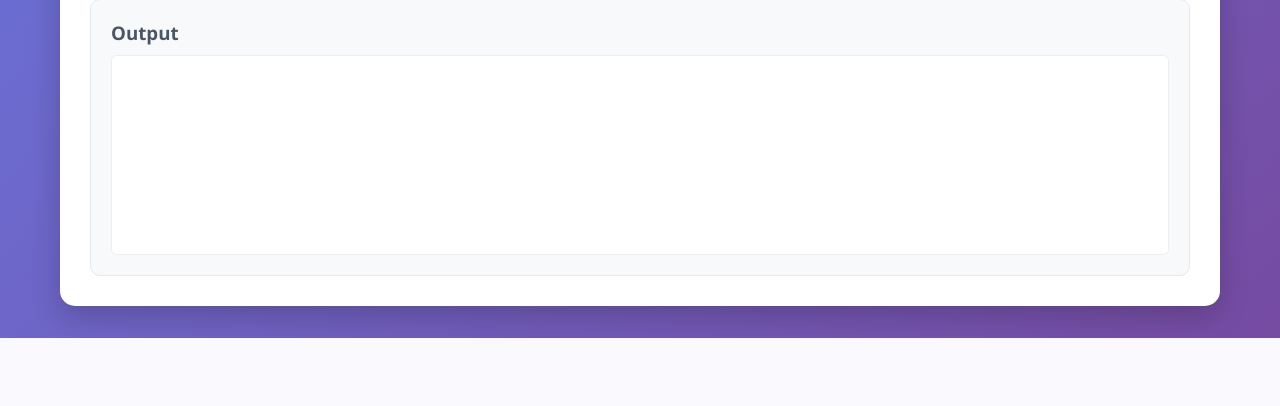
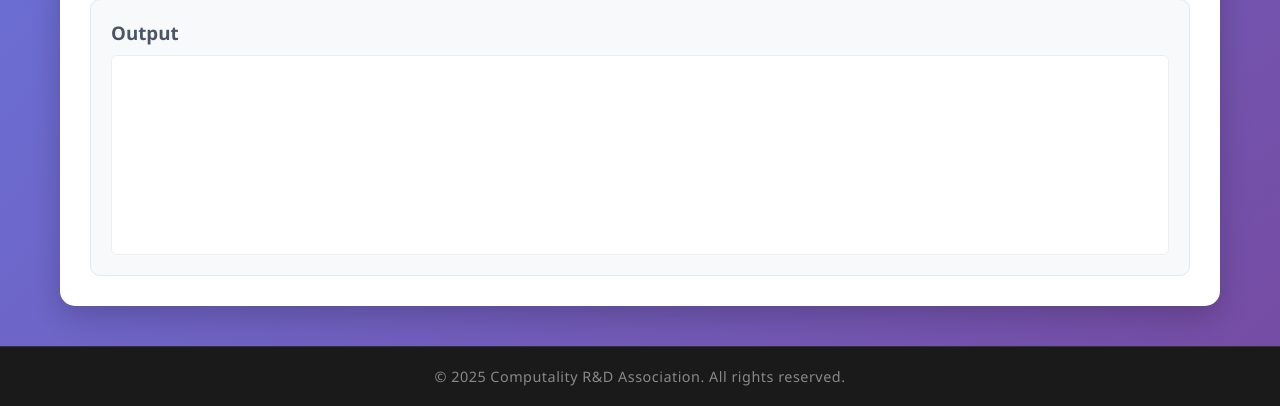
Before and after one commit to amrmausadx/ai-assistant-x, a Flask app: page /generating in a window 1280 px wide. Shown: the part 834-1240 px from the top of the page. Before the commit the page ends 1172 px from the top, so only its background shows below. Run offline with Flask 3, Linux system fonts and the light colour scheme.

Commit message:
Add footer styling and markup to base.html

```diff
--- a/templates/base.html
+++ b/templates/base.html
@@ -237,6 +237,21 @@
             border-radius: 8px;
             margin: 20px 0;
         }
+        /* Footer Styling */
+        .site-footer {
+            background-color: #1a1a1a; /* Match your navbar color */
+            color: #888;
+            padding: 20px 0;
+            text-align: center;
+            border-top: 1px solid #333;
+            font-size: 0.9rem;
+            margin-top: 40px;
+        }
+
+        .footer-container p {
+            margin: 0;
+            letter-spacing: 0.5px;
+        }
 
         @media (max-width: 768px) {
             .nav-container {
@@ -280,6 +295,12 @@
             {% block content %}{% endblock %}
         </div>
     </div>
+    <!-- footer -->
+    <footer class="site-footer">
+        <div class="footer-container">
+            <p>&copy; 2025 Computality R&D Association. All rights reserved.</p>
+        </div>
+    </footer>
     <!-- Navigation Lock Script -->
     <script>
         // Global state
```
